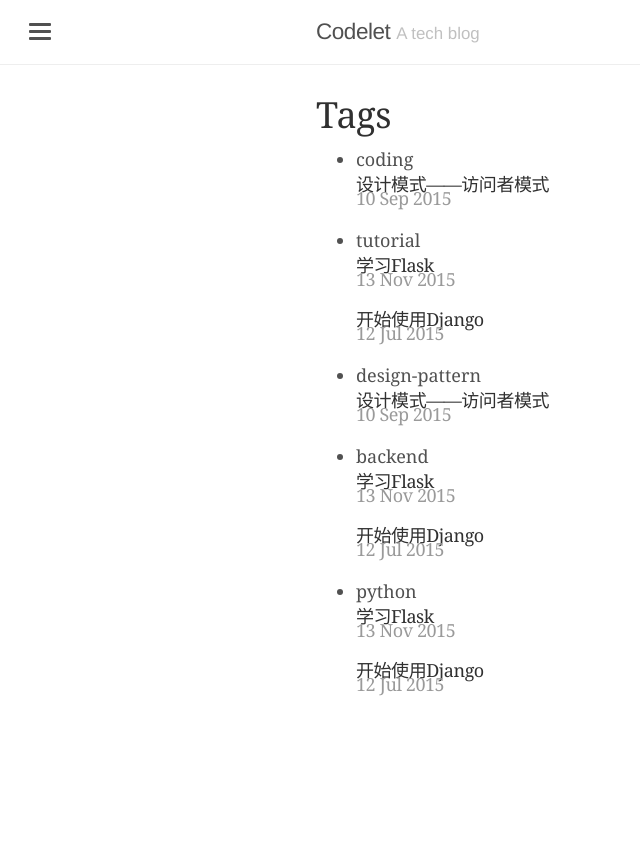
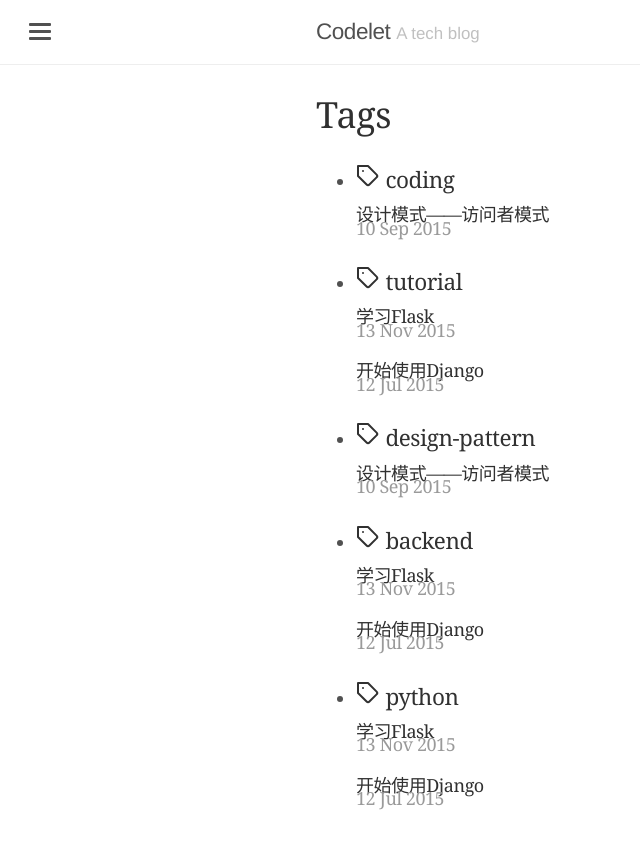
Before and after one commit to skylerlee/codelet, a Jekyll site: the page built from tags.html, in a window 1280 px wide. Shown: the top 849 px of the page, without its empty margins (0-640 px from the left). Built offline with Jekyll 4.4.1, drawn with Linux system fonts in a browser that asks for light colours.

Commit message:
Update tags page

```diff
--- a/tags.html
+++ b/tags.html
@@ -8,7 +8,10 @@ title: Tags
   {% assign tag_posts = site.tags[tag] %}
   {% if tag_posts.size > 0 %}
   <li id="{{ tag }}">
-    <span>{{ tag }}</span>
+    <h3>
+      <span class="icon">{% include icon.html icon='tag' %}</span>
+      {{ tag }}
+    </h3>
     {% for post in tag_posts %}
     <div class="tagged-post">
       <h4 class="post-title">
```
